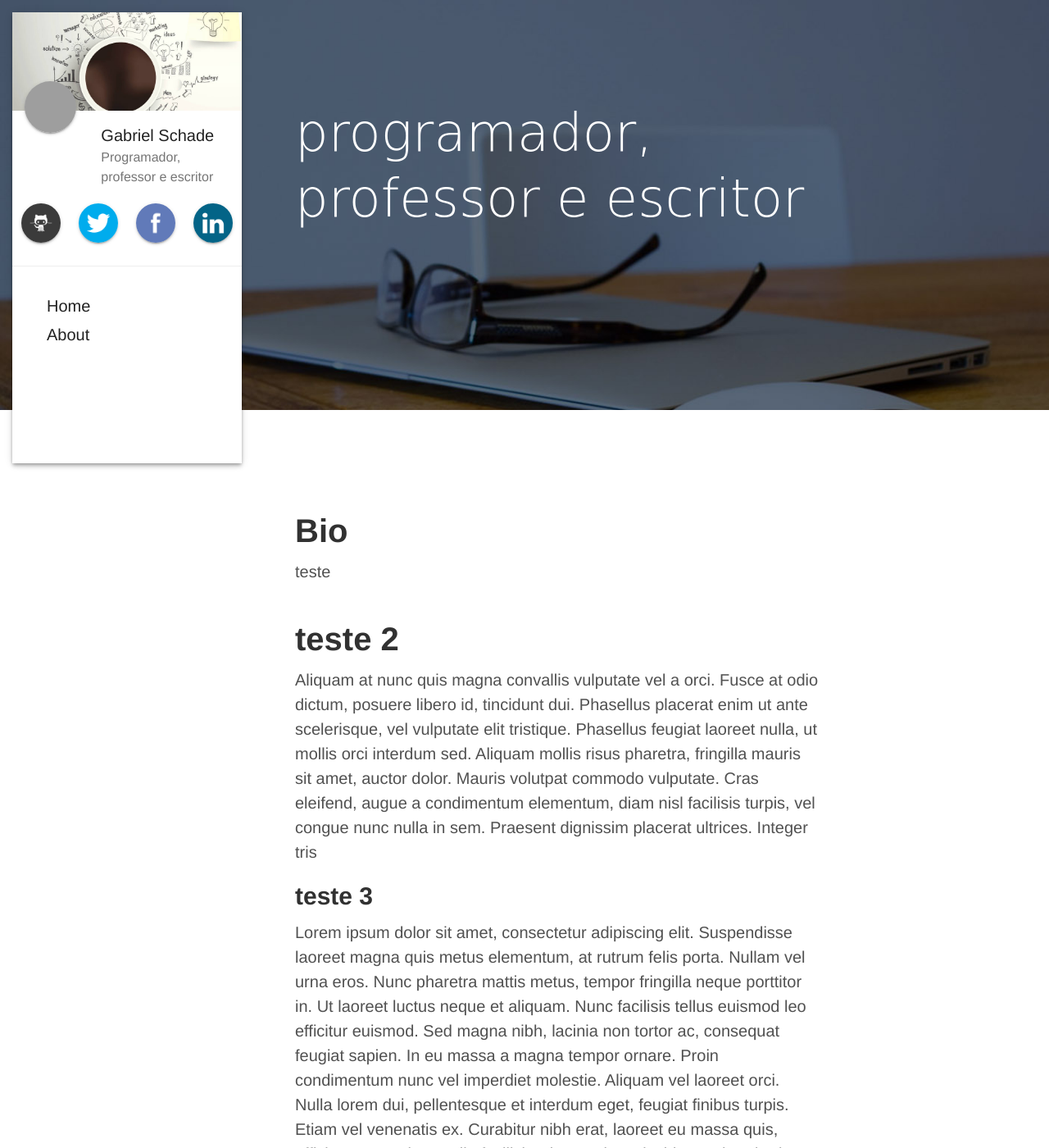
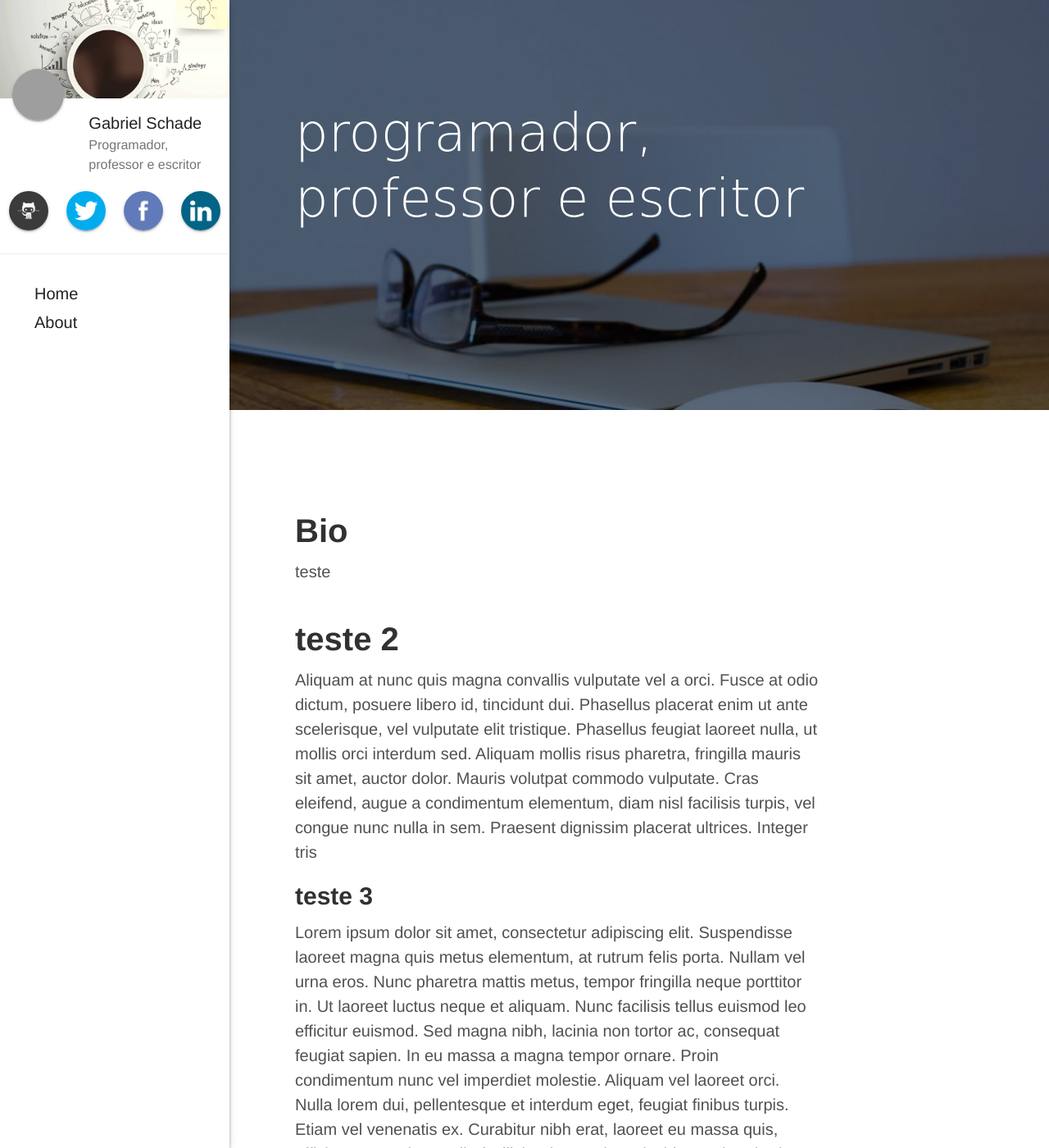
Before and after one commit to gabrielschade/gabrielschade.github.io, a Jekyll site: the page built from about.md, in a window 1280 px wide and 1400 px high. Shown: the whole window at 82% size. Built offline with Jekyll 4.4.1, drawn with Linux system fonts in a browser that asks for light colours; nearby versions of some CDN libraries; comment, search, counter and statistics services are not loaded; grey boxes are pictures that could not be loaded.

Commit message:
side-bar-fix-height

```diff
--- a/css/blog.css
+++ b/css/blog.css
@@ -6,13 +6,9 @@
 }
 
 .sidebar{
-    top:15px;
-    left: 15px;
-    bottom:15px;
     background-color:white;
     color: rgba(0,0,0,0.87);
     z-index:99;
-    max-height: 550px;
 }
 
 
```
